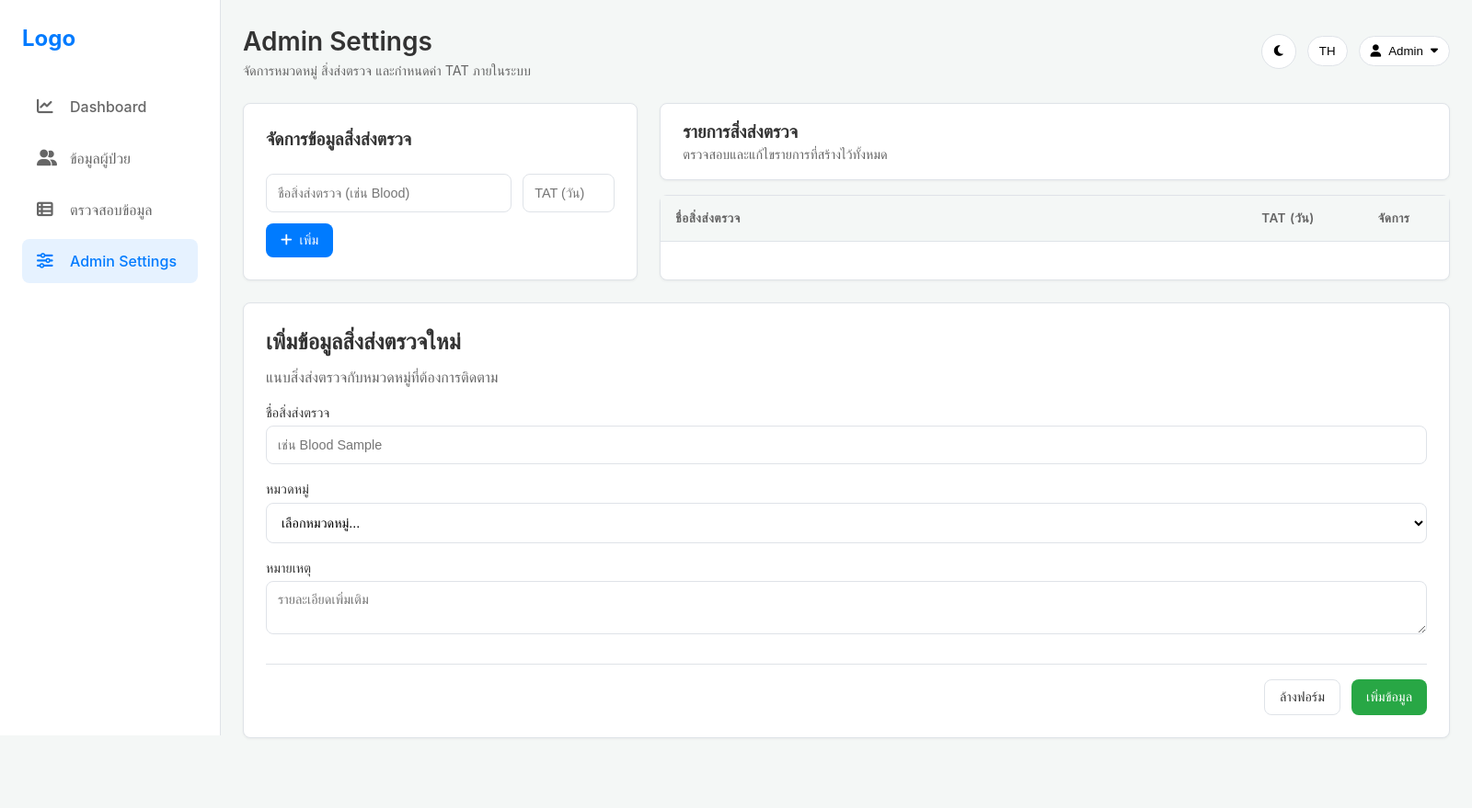
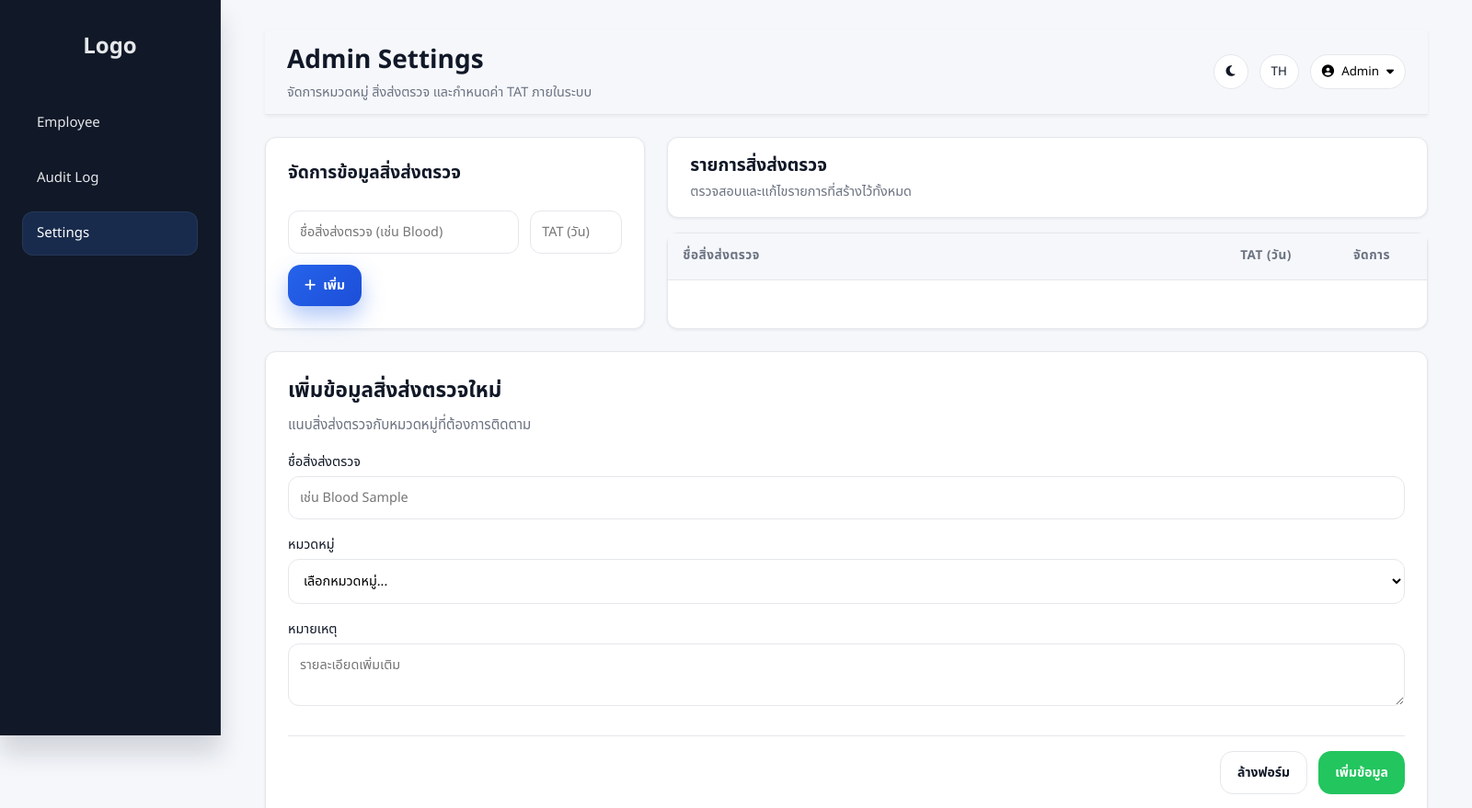
Before and after one commit to MyuW-who/PGX-project-new, an Electron app: page view/Role_admin/admin-settings.html in a window 1600 px wide. Shown: the top 879 px of the page at 92% size. Before the commit the page ends 827 px from the top, so only its background shows below. Drawn offline with Linux system fonts and the light colour scheme.

Commit message:
Revamp admin settings UI and sidebar navigation
Updated admin-settings.html and adminpage.html to use a unified sidebar navigation with improved structure and styling. Enhanced admin-settings.css with new color variables, sidebar styles, and button gradients for a modern look. Refactored admin-settings.js to improve dropdown handling and event binding, and added support for global scripts. These changes improve consistency, usability, and maintainability of the admin interface.

```diff
--- a/view/Role_admin/admin-settings.html
+++ b/view/Role_admin/admin-settings.html
@@ -5,18 +5,22 @@
   <meta name="viewport" content="width=device-width, initial-scale=1.0" />
   <title>Admin Settings</title>
   <link rel="stylesheet" href="./css/admin-settings.css" />
+  <link rel="stylesheet" href="../../view_Global/css/navbar.css">
+	<link rel="stylesheet" href="../../view_Global/css/menu.css">
+  <link rel="stylesheet" href="../../view_Global/css/darkmode.css" />
+  <link rel="stylesheet" href="../../view_Global/css/navbar_hover.css">
+  <link rel="stylesheet" href="../../view_Global/css/global.css">
   <link rel="stylesheet" href="https://cdnjs.cloudflare.com/ajax/libs/font-awesome/6.5.0/css/all.min.css" crossorigin="anonymous" referrerpolicy="no-referrer" />
 </head>
 <body>
   <div class="app-shell">
     <aside class="sidebar">
-      <div class="logo">Logo</div>
-      <nav class="nav-links">
-        <a href="./dashboard.html"><i class="fa-solid fa-chart-line"></i> Dashboard</a>
-        <a href="./patients.html"><i class="fa-solid fa-user-group"></i> ข้อมูลผู้ป่วย</a>
-        <a href="./information.html"><i class="fa-solid fa-table-list"></i> ตรวจสอบข้อมูล</a>
-        <a class="active" href="./admin-settings.html"><i class="fa-solid fa-sliders"></i> Admin Settings</a>
-      </nav>
+      <h2 class="logo">Logo</h2>
+      <ul>
+        <li id="admin-btn">Employee</li>
+        <li id="auditlog-btn">Audit Log</li>
+        <li id="admin_settings-btn" class="active">Settings</li>
+      </ul>
     </aside>
 
     <main class="content">
@@ -30,15 +34,15 @@
             <i class="fa-solid fa-moon"></i>
           </button>
           <button type="button" class="chip" id="langToggle">TH</button>
-          <div class="chip dropdown">
+          <div class="dropdown" id="accountDropdown">
             <button type="button" class="dropdown-toggle">
-              <i class="fa-solid fa-user"></i>
-              <span>Admin</span>
-              <i class="fa-solid fa-caret-down"></i>
+              <i class="fa fa-user-circle"></i>
+              Admin
+              <i class="fa fa-caret-down"></i>
             </button>
             <nav class="dropdown-menu">
-              <a href="./profile.html">Profile</a>
-              <a href="#">Settings</a>
+              <a href="#" id="settingsBtn">Settings</a>
+              <a href="#">About</a>
               <a href="#" id="logout">Logout</a>
             </nav>
           </div>
@@ -121,5 +125,9 @@
   </div>
 
   <script src="./js/admin-settings.js"></script>
+  <script src="../../view_Global/js/userProfile.js"></script>
+  <script src="../../view_Global/js/darkmode.js"></script>
+  <script src="../../view_Global/js/menu.js"></script>
+  <script src="../../view_Global/js/navbar_hover.js"></script>
 </body>
 </html>
--- a/view/Role_admin/css/admin-settings.css
+++ b/view/Role_admin/css/admin-settings.css
@@ -1,17 +1,23 @@
 /* --- 1. Root Variables & Resets --- */
 :root {
-  --color-primary: #007bff;
-  --color-primary-light: #e6f2ff;
-  --color-secondary: #6c757d;
-  --color-success: #28a745;
-  --color-danger: #dc3545;
-  --color-text: #333;
-  --color-text-secondary: #666;
-  --color-bg: #f4f7f6;
+  --color-bg: #f5f7fb;
   --color-surface: #ffffff;
-  --color-border: #dfe3e8;
-  --border-radius: 8px;
-  --shadow-sm: 0 1px 3px rgba(0, 0, 0, 0.05);
+  --color-primary: #2563eb;
+  --color-primary-hover: #1d4ed8;
+  --color-primary-gradient-start: #4f46e5;
+  --color-primary-gradient-end: #7c3aed;
+  --color-primary-light: rgba(37, 99, 235, 0.08);
+  --color-secondary: #6b7280;
+  --color-success: #22c55e;
+  --color-danger: #ef4444;
+  --color-text: #111827;
+  --color-text-secondary: #6b7280;
+  --color-border: #e5e7eb;
+  --sidebar-bg: #111827;
+  --sidebar-text: #e5e7eb;
+  --sidebar-active: rgba(59, 130, 246, 0.18);
+  --border-radius: 12px;
+  --shadow-sm: 0 1px 3px rgba(15, 23, 42, 0.08);
 }
 
 * {
@@ -21,11 +27,11 @@
 }
 
 body {
-  font-family: -apple-system, BlinkMacSystemFont, "Segoe UI", Roboto,
-    "Helvetica Neue", Arial, sans-serif;
+  font-family: "Inter", "Segoe UI", "Prompt", system-ui, sans-serif;
   background-color: var(--color-bg);
   color: var(--color-text);
-  line-height: 1.5;
+  line-height: 1.6;
+  font-size: 15px;
 }
 
 h1,
@@ -59,8 +65,10 @@ a {
   position: fixed;
   left: 0;
   top: 0;
-  background-color: var(--color-surface);
-  border-right: 1px solid var(--color-border);
+  background-color: var(--sidebar-bg);
+  color: var(--sidebar-text);
+  border-right: 1px solid rgba(255, 255, 255, 0.08);
+  box-shadow: 0 20px 25px rgba(15, 23, 42, 0.15);
   padding: 1.5rem;
   display: flex;
   flex-direction: column;
@@ -69,7 +77,8 @@ a {
 .content {
   margin-left: 240px; /* Same as sidebar width */
   width: calc(100% - 240px);
-  padding: 1.5rem;
+  padding: 2rem 3rem;
+  background: var(--color-bg);
   min-height: 100vh;
 }
 
@@ -78,7 +87,6 @@ a {
   font-size: 1.5rem;
   font-weight: 700;
   margin-bottom: 2rem;
-  color: var(--color-primary);
 }
 
 .nav-links a {
@@ -87,9 +95,8 @@ a {
   padding: 0.75rem 1rem;
   border-radius: var(--border-radius);
   margin-bottom: 0.5rem;
-  color: var(--color-text-secondary);
-  font-weight: 500;
-  transition: background-color 0.2s, color 0.2s;
+  color: inherit;
+  transition: background-color 0.2s, color 0.2s, transform 0.2s;
 }
 
 .nav-links a i {
@@ -99,13 +106,48 @@ a {
 }
 
 .nav-links a:hover {
-  background-color: var(--color-bg);
-  color: var(--color-text);
+  background-color: rgba(255, 255, 255, 0.08);
+  color: #fff;
+  transform: translateX(4px);
 }
 
 .nav-links a.active {
-  background-color: var(--color-primary-light);
-  color: var(--color-primary);
+  background-color: var(--sidebar-active);
+  color: var(--sidebar-text);
+  box-shadow: inset 0 0 0 1px rgba(255, 255, 255, 0.06);
+}
+
+.sidebar ul {
+  list-style: none;
+  display: flex;
+  flex-direction: column;
+  gap: 0.5rem;
+  margin: 0;
+  padding: 0;
+}
+
+.sidebar li {
+  display: flex;
+  align-items: center;
+  gap: 0.75rem;
+  padding: 0.75rem 1rem;
+  border-radius: var(--border-radius);
+  color: inherit;
+  font-weight: 500;
+  cursor: pointer;
+  transition: background-color 0.2s, color 0.2s, transform 0.2s;
+}
+
+.sidebar li:hover {
+  background-color: rgba(255, 255, 255, 0.08);
+  color: #fff;
+  transform: translateX(4px);
+}
+
+.sidebar li.active {
+  background-color: var(--sidebar-active);
+  box-shadow: inset 0 0 0 1px rgba(255, 255, 255, 0.06);
+  color: var(--sidebar-text);
 }
 
 /* --- 4. Page Header & Toolbar --- */
@@ -138,6 +180,7 @@ a {
   border-radius: 20px;
   background-color: var(--color-surface);
   border: 1px solid var(--color-border);
+  color: var(--color-text);
   font-weight: 500;
   cursor: pointer;
   transition: background-color 0.2s;
@@ -187,10 +230,10 @@ a {
   border-radius: var(--border-radius);
   box-shadow: 0 4px 12px rgba(0, 0, 0, 0.08);
   z-index: 10;
-  overflow: hidden; /* For border-radius on links */
+  overflow: hidden;
 }
 
-.dropdown:hover .dropdown-menu {
+.dropdown.is-open .dropdown-menu {
   display: block;
 }
 
@@ -201,7 +244,8 @@ a {
   white-space: nowrap;
 }
 .dropdown-menu a:hover {
-  background-color: var(--color-bg);
+  background-color: var(--color-primary-light);
+  color: var(--color-primary);
 }
 .dropdown-menu a#logout {
   color: var(--color-danger);
@@ -240,16 +284,22 @@ a {
 }
 
 .btn.primary {
-  background-color: var(--color-primary);
+  background: linear-gradient(
+    135deg,
+    var(--color-primary-gradient-start) 0%,
+    var(--color-primary-gradient-end) 100%
+  );
   color: #fff;
+  box-shadow: 0 4px 12px rgba(79, 70, 229, 0.3);
 }
 .btn.primary:hover {
-  background-color: #0056b3;
+  background: linear-gradient(135deg, #4338ca 0%, #6d28d9 100%);
 }
 
 .btn.secondary {
-  background-color: var(--color-secondary);
-  color: #fff;
+  background-color: rgba(59, 130, 246, 0.12);
+  color: var(--color-primary);
+  border: 1px solid rgba(59, 130, 246, 0.24);
 }
 .btn.secondary:hover {
   background-color: #5a6268;
--- a/view/Role_admin/js/admin-settings.js
+++ b/view/Role_admin/js/admin-settings.js
@@ -11,6 +11,7 @@ const tatCategorySelect = document.getElementById("tatCategory");
 const specimenCategorySelect = document.getElementById("specimenCategory");
 
 function renderCategoryOptions() {
+  if (!tatCategorySelect || !specimenCategorySelect) return;
   const options = categories
     .map(cat => `<option value="${cat.id}">${cat.name}</option>`)
     .join("");
@@ -61,26 +62,17 @@ function handleSpecimenSubmit(event) {
   specimenForm.reset();
 }
 
+if (categoryForm) {
+  categoryForm.addEventListener("submit", handleCategorySubmit);
+}
+if (tatForm) {
+  tatForm.addEventListener("submit", handleTatSubmit);
+}
+if (specimenForm) {
+  specimenForm.addEventListener("submit", handleSpecimenSubmit);
+}
+
 renderCategoryOptions();
-categoryForm.addEventListener("submit", handleCategorySubmit);
-tatForm.addEventListener("submit", handleTatSubmit);
-specimenForm.addEventListener("submit", handleSpecimenSubmit);
-
-const profileDropdown = document.querySelector('.dropdown');
-const profileToggle = document.querySelector('.dropdown-toggle');
-
-if (profileDropdown && profileToggle) {
-  profileToggle.addEventListener('click', (event) => {
-    event.stopPropagation();
-    profileDropdown.classList.toggle('open');
-  });
-
-  document.addEventListener('click', (event) => {
-    if (!profileDropdown.contains(event.target)) {
-      profileDropdown.classList.remove('open');
-    }
-  });
-}
 
 const themeToggle = document.getElementById("themeToggle");
 
@@ -93,3 +85,19 @@ if (themeToggle) {
     icon.className = dark ? "fa-solid fa-sun" : "fa-solid fa-moon";
   });
 }
+
+const accountDropdown = document.getElementById("accountDropdown");
+const accountToggle = accountDropdown?.querySelector(".dropdown-toggle");
+
+if (accountDropdown && accountToggle) {
+  accountToggle.addEventListener("click", (event) => {
+    event.stopPropagation();
+    accountDropdown.classList.toggle("is-open");
+  });
+
+  document.addEventListener("click", (event) => {
+    if (!accountDropdown.contains(event.target)) {
+      accountDropdown.classList.remove("is-open");
+    }
+  });
+}
```
Also changed, not shown: view/Role_admin/adminpage.html (+1 -0 lines).
